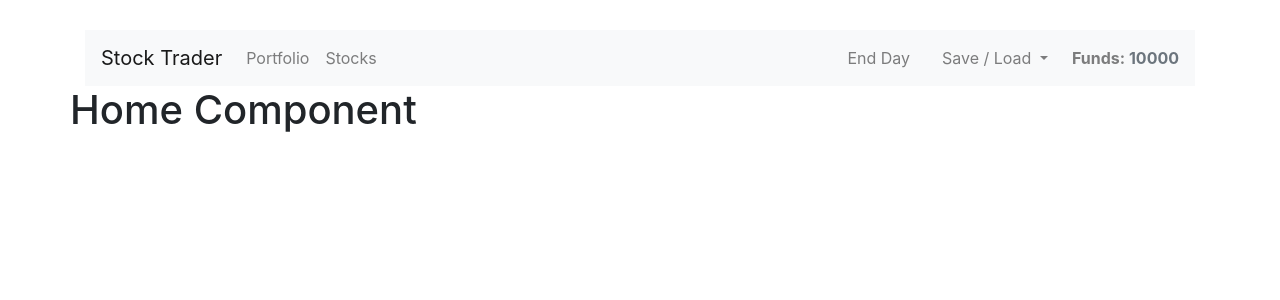
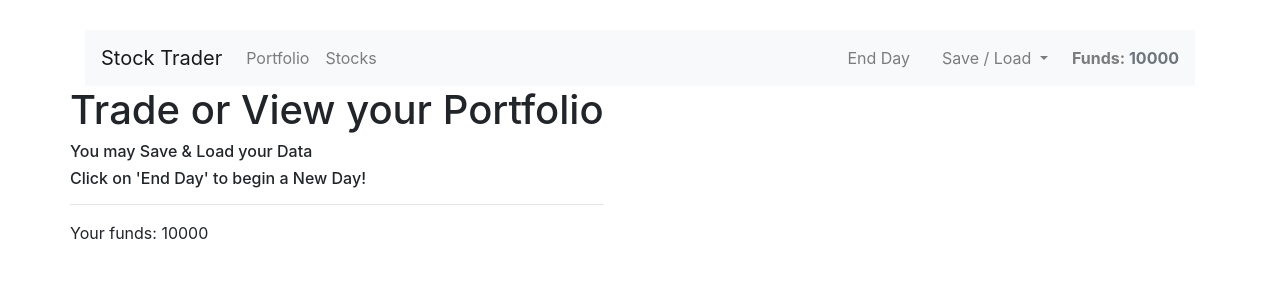
Before and after one commit to afozbek/vue-stock-trader, a Vue app: page / in a window 1280 px wide. Shown: the top 300 px of the page. Built offline with nearby package versions, Linux system fonts and the light colour scheme.

Commit message:
adding home component

```diff
--- a/src/components/Home.vue
+++ b/src/components/Home.vue
@@ -1,9 +1,20 @@
 <template>
-  <h1>Home Component</h1>
+  <div>
+    <h1>Trade or View your Portfolio</h1>
+    <h6>You may Save & Load your Data</h6>
+    <h6>Click on 'End Day' to begin a New Day!</h6>
+    <hr />
+    <p>Your funds: {{ funds }}</p>
+  </div>
 </template>
 
 <script>
-export default {};
+import { mapGetters } from "vuex";
+export default {
+  computed: {
+    ...mapGetters(["funds"])
+  }
+};
 </script>
 
 <style></style>
```
